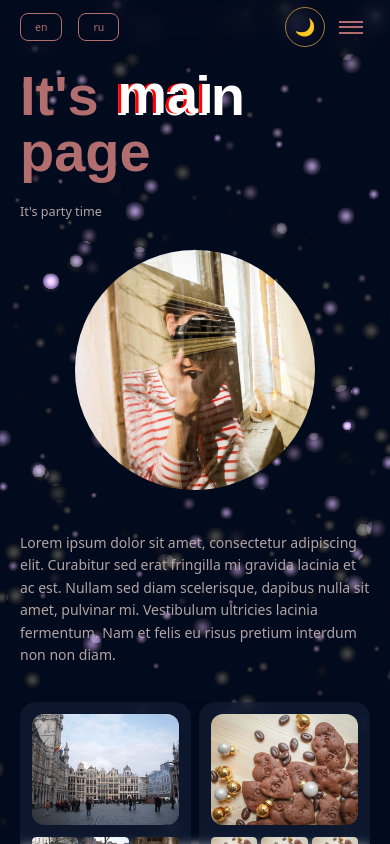
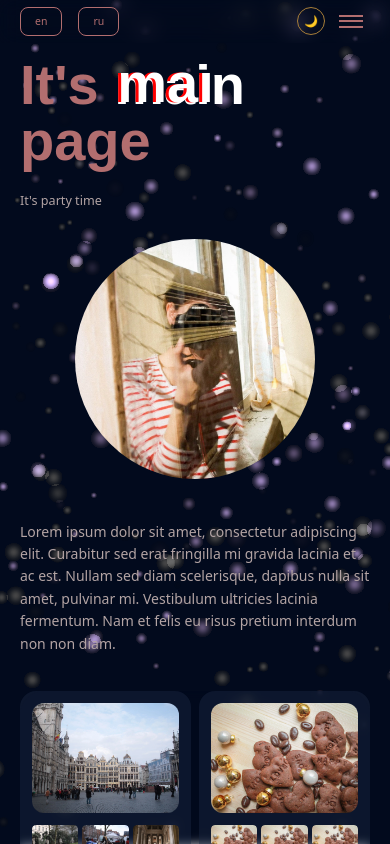
Before and after one commit to Shadowic/blog-react, a React (Vite) app: page / in a window 390 px wide. Shown: the top 844 px of the page. Built offline with nearby package versions, Linux system fonts and the light colour scheme.

Commit message:
fix:mobile themeSwitcher icon adaptives

```diff
--- a/src/features/ThemeSwitcher/ui/ThemeSwitcher.module.scss
+++ b/src/features/ThemeSwitcher/ui/ThemeSwitcher.module.scss
@@ -1,12 +1,12 @@
 .themeSwitcher {
   border-radius: 50%;
-  width: 40px;
-  height: 40px;
+  width: 28px;
+  height: 28px;
   display: flex;
   align-items: center;
   justify-content: center;
   padding: 0;
-  font-size: 1.2rem;
+  font-size: 0.8rem;
   border: 1px solid var(--toggle-theme-boder);
   color: var(--button-text);
   cursor: pointer;
@@ -17,6 +17,11 @@
 }
 
 @media (min-width: 768px) {
+  .themeSwitcher {
+    width: 40px;
+    height: 40px;
+    font-size: 1.2rem;
+  }
   .themeSwitcher:hover {
     animation: rotate 2s linear infinite;
   }
```
